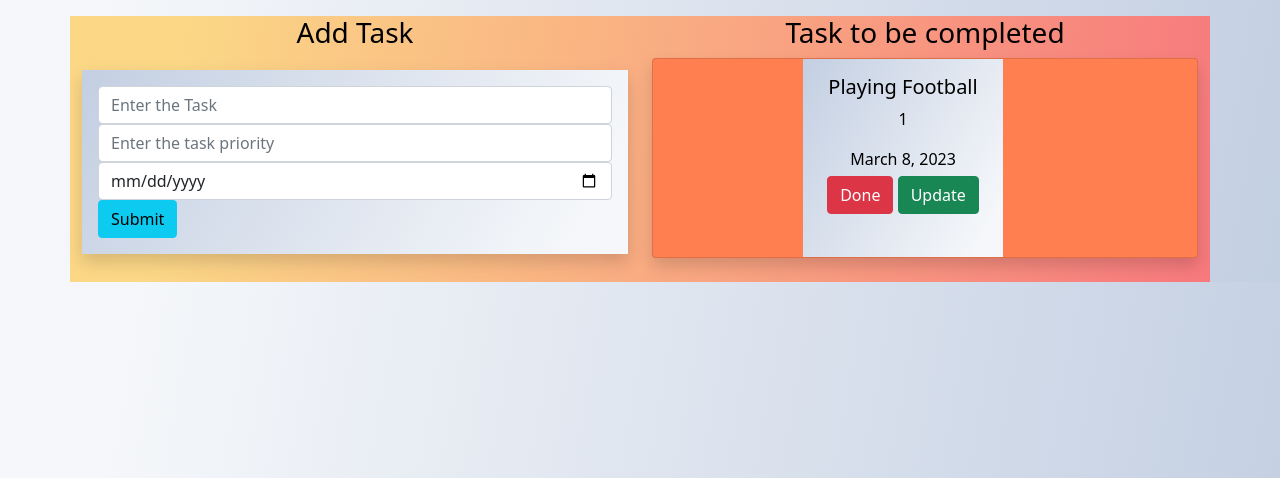
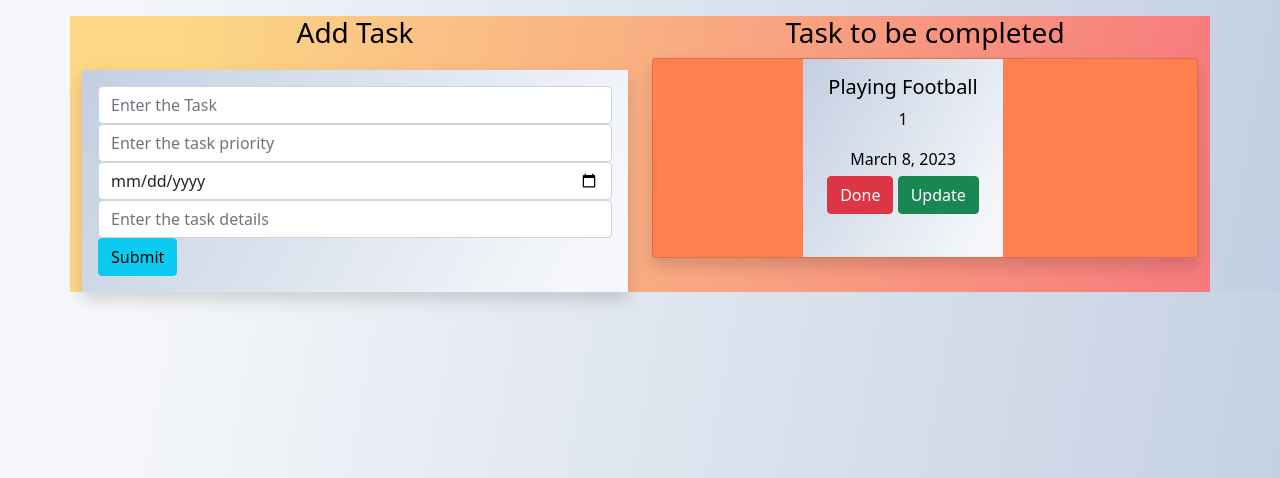
Before and after one commit to rej22/todo_repository, a Django app: page / in a window 1280 px wide. Shown: the part 174-652 px from the top of the page. Run offline with Django 4.2, Linux system fonts and the light colour scheme; data comes from the database, SQL or seed files in the repository; both versions use the stored data as it was after the commit; some libraries are stand-ins or nearby versions.

Commit message:
taskDescription has been added to the model Task.

```diff
--- a/todofolder01/todo_folder_01/projecttodo01/templates/detail.html
+++ b/todofolder01/todo_folder_01/projecttodo01/templates/detail.html
@@ -8,6 +8,7 @@
         <h5 class="card-title">{{task_obj02.taskName}}</h5>
         <p class="card-text">{{task_obj02.taskPriority}}</p>
         <p class="card-text">{{task_obj02.taskDate}}</p>
+        <p class="card-text">{{task_obj02.taskDescription}}</p>
         <a href="{% url 'todoapp01:delete' task_obj02.id %}" class="btn btn-danger">Done</a>
         <a href="{% url 'todoapp01:update' task_obj02.id %}" class="btn btn-success">Update</a>
     </div>
--- a/todofolder01/todo_folder_01/projecttodo01/templates/home.html
+++ b/todofolder01/todo_folder_01/projecttodo01/templates/home.html
@@ -25,6 +25,7 @@
                     <input type="text" class="form-control" name="task_name" placeholder="Enter the Task">
                     <input type="text" class="form-control" name="task_priority" placeholder="Enter the task priority">
                     <input type="date" class="form-control" name="task_date" placeholder="Enter the date">
+                    <input type="text" class="form-control" name="task_description" placeholder="Enter the task details">
                     <input class="btn btn-info" type="submit">
                 </div>
           </form>
--- a/todofolder01/todo_folder_01/projecttodo01/todoapp01/forms.py
+++ b/todofolder01/todo_folder_01/projecttodo01/todoapp01/forms.py
@@ -4,4 +4,4 @@ from django import forms
 class TodoForm(forms.ModelForm):
     class Meta:
         model = Task
-        fields = ['taskName', 'taskPriority', 'taskDate']
+        fields = ['taskName', 'taskPriority', 'taskDate', 'taskDescription']
--- a/todofolder01/todo_folder_01/projecttodo01/todoapp01/models.py
+++ b/todofolder01/todo_folder_01/projecttodo01/todoapp01/models.py
@@ -5,7 +5,7 @@ class Task(models.Model):
     taskName = models.CharField(max_length= 300)
     taskPriority = models.IntegerField()
     taskDate = models.DateField()
-    taskDescription = models.TextField(blank=True)
+    taskDescription = models.TextField()
 
     def __str__(self):
         return self.taskName
--- a/todofolder01/todo_folder_01/projecttodo01/todoapp01/views.py
+++ b/todofolder01/todo_folder_01/projecttodo01/todoapp01/views.py
@@ -22,7 +22,7 @@ class TaskDetailView(DetailView):
 class TaskUpdateView(UpdateView):
     model = Task
     template_name = 'update.html'
-    fields = ('taskName', 'taskPriority', 'taskDate')
+    fields = ('taskName', 'taskPriority', 'taskDate', 'taskDescription')
     context_object_name = 'task_obj03'
 
     def get_success_url(self):
@@ -39,9 +39,10 @@ def add(request):
     if request.method == 'POST':
         task_name = request.POST.get('task_name', '')
         task_priority = request.POST.get('task_priority', '')
+        task_description = request.POST.get('task_description', '')
         task_date = request.POST.get('task_date', '')
 
-        taskObj = Task(taskName= task_name, taskPriority= task_priority, taskDate= task_date)
+        taskObj = Task(taskName= task_name, taskPriority= task_priority, taskDate= task_date, taskDescription= task_description)
         taskObj.save()
     return render(request, 'home.html', {'task_obj01': taskobj01})
 #
```
Also changed, not shown: todofolder01/todo_folder_01/projecttodo01/db.sqlite3.
